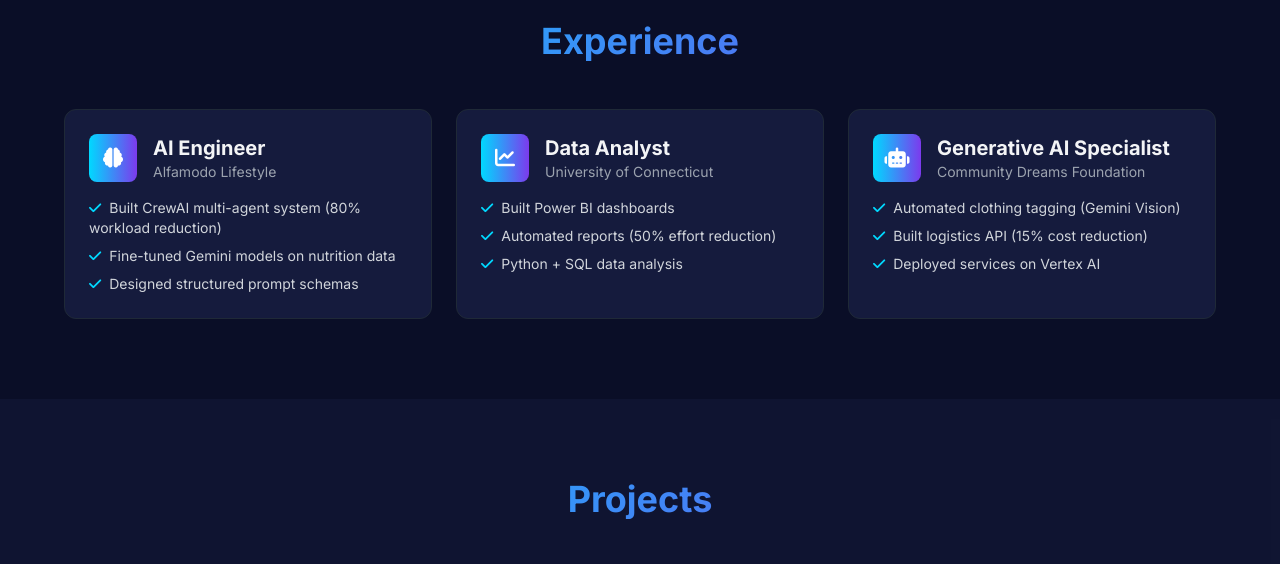
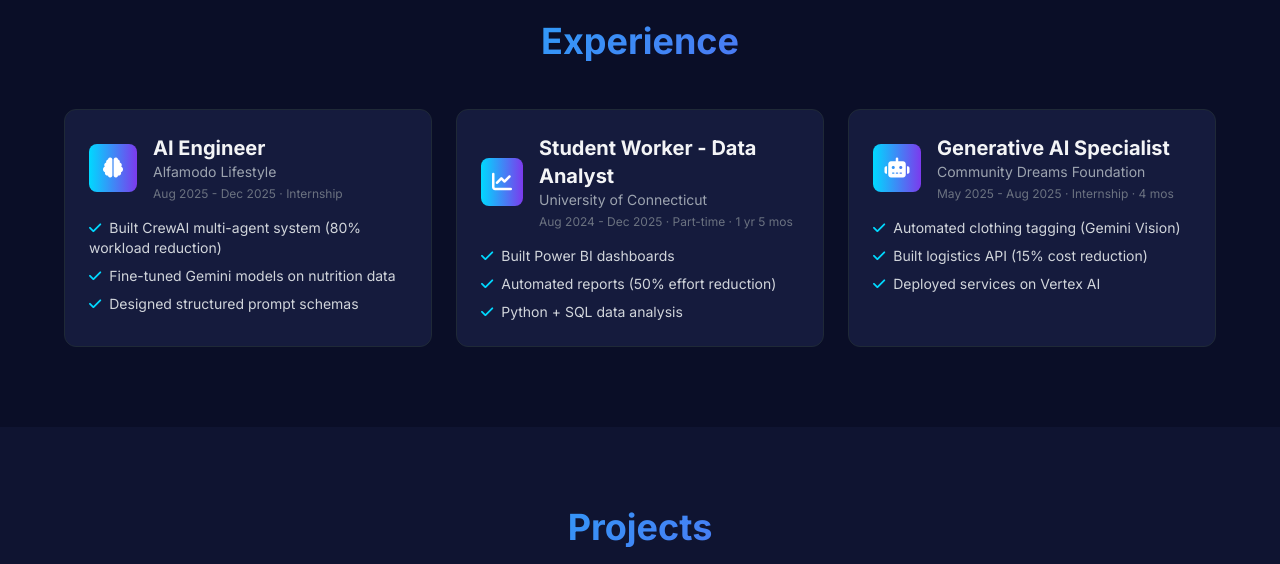
Before and after one commit to manikantatalluriaiengineer-spec/manikantatalluri.github.io, a plain HTML site: page index.html in a window 1280 px wide. Shown: the part 1360-1924 px from the top of the page. Drawn offline with nearby package versions, Linux system fonts and the light colour scheme.

Commit message:
Add timelines to experience section

```diff
--- a/index.html
+++ b/index.html
@@ -168,6 +168,7 @@
                         <div class="ml-4">
                             <h3 class="font-bold text-xl">AI Engineer</h3>
                             <p class="text-gray-400 text-sm">Alfamodo Lifestyle</p>
+                            <p class="text-gray-500 text-xs mt-1">Aug 2025 - Dec 2025 · Internship</p>
                         </div>
                     </div>
                     <ul class="space-y-2 text-gray-300 text-sm">
@@ -184,8 +185,9 @@
                             <i class="fas fa-chart-line text-white text-xl"></i>
                         </div>
                         <div class="ml-4">
-                            <h3 class="font-bold text-xl">Data Analyst</h3>
+                            <h3 class="font-bold text-xl">Student Worker - Data Analyst</h3>
                             <p class="text-gray-400 text-sm">University of Connecticut</p>
+                            <p class="text-gray-500 text-xs mt-1">Aug 2024 - Dec 2025 · Part-time · 1 yr 5 mos</p>
                         </div>
                     </div>
                     <ul class="space-y-2 text-gray-300 text-sm">
@@ -204,6 +206,7 @@
                         <div class="ml-4">
                             <h3 class="font-bold text-xl">Generative AI Specialist</h3>
                             <p class="text-gray-400 text-sm">Community Dreams Foundation</p>
+                            <p class="text-gray-500 text-xs mt-1">May 2025 - Aug 2025 · Internship · 4 mos</p>
                         </div>
                     </div>
                     <ul class="space-y-2 text-gray-300 text-sm">
```
